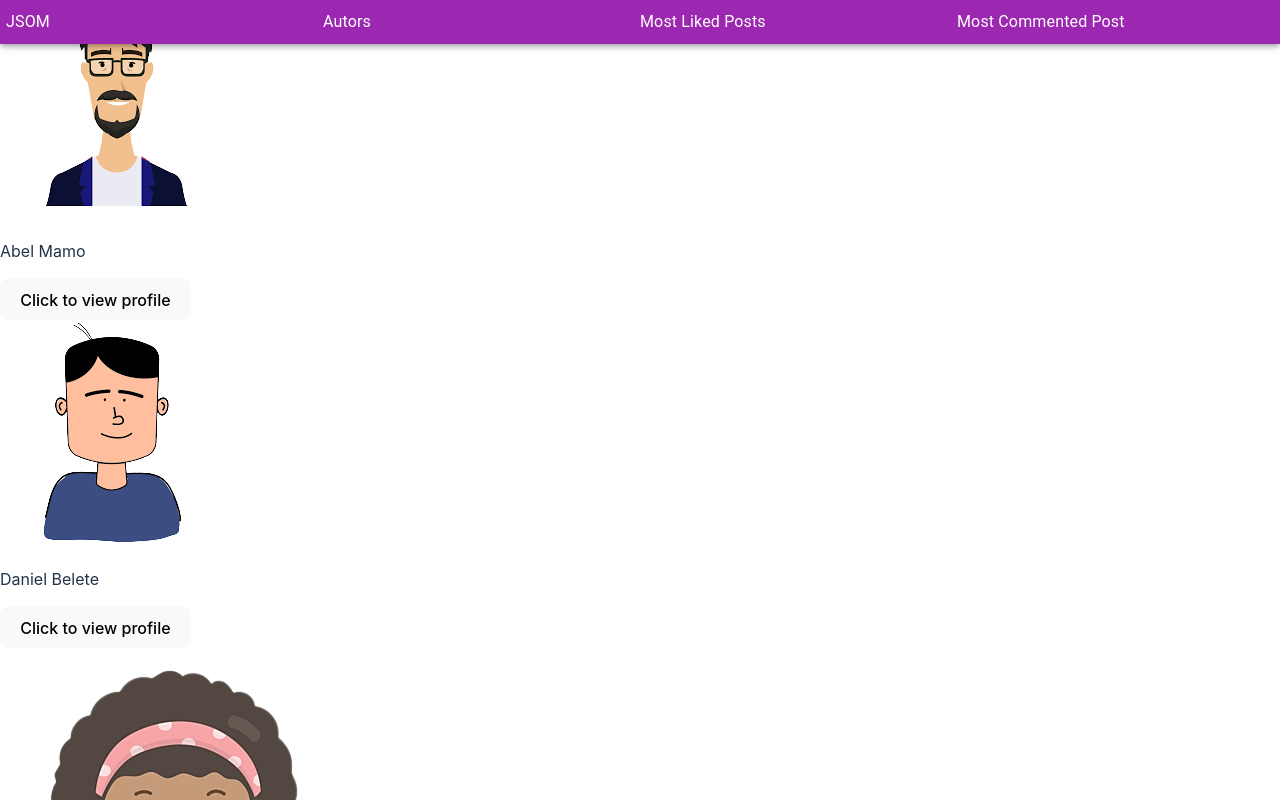
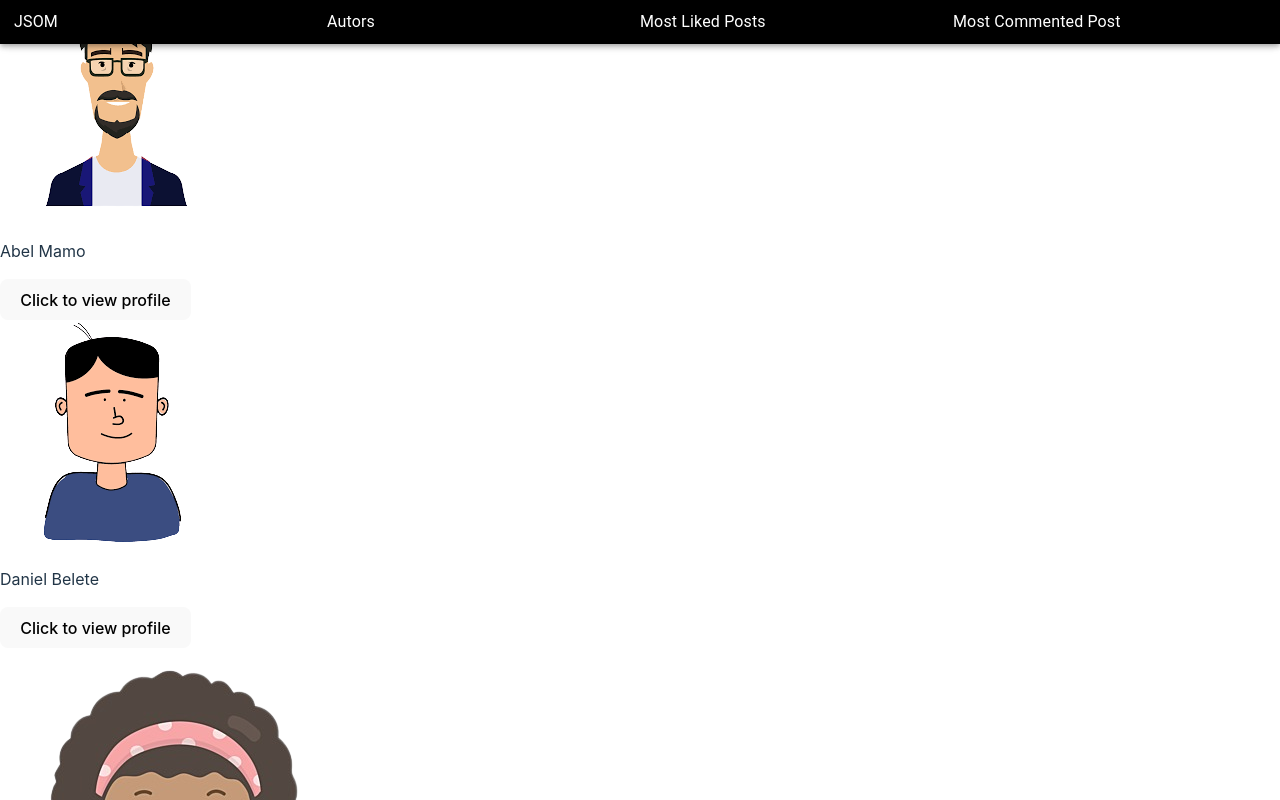
Before and after one commit to SolomonMuhyeY/ReactUserProfileNavigator3.0, a React (Vite) app: page / in a window 1280 px wide. Shown: the top 800 px of the page. Built offline with nearby package versions, Linux system fonts and the light colour scheme.

Commit message:
fist commit|working on the nav bar

```diff
--- a/src/components/NavBar.jsx
+++ b/src/components/NavBar.jsx
@@ -8,10 +8,15 @@ import {
 } from "@mui/material";
 export default function NavBar() {
   return (
-    <AppBar color='secondary'>
+    <AppBar sx={{ bgcolor: "black" }}>
       <List
         component='nav'
-        sx={{ display: "flex", justifyContent: "end", p: "6px" }}
+        sx={{
+          display: "flex",
+          mx: 1,
+          justifyContent: "space-between",
+          p: "6px",
+        }}
       >
         <ListItem sx={{ p: 0 }}>
           <ListItemText>JSOM</ListItemText>
```
